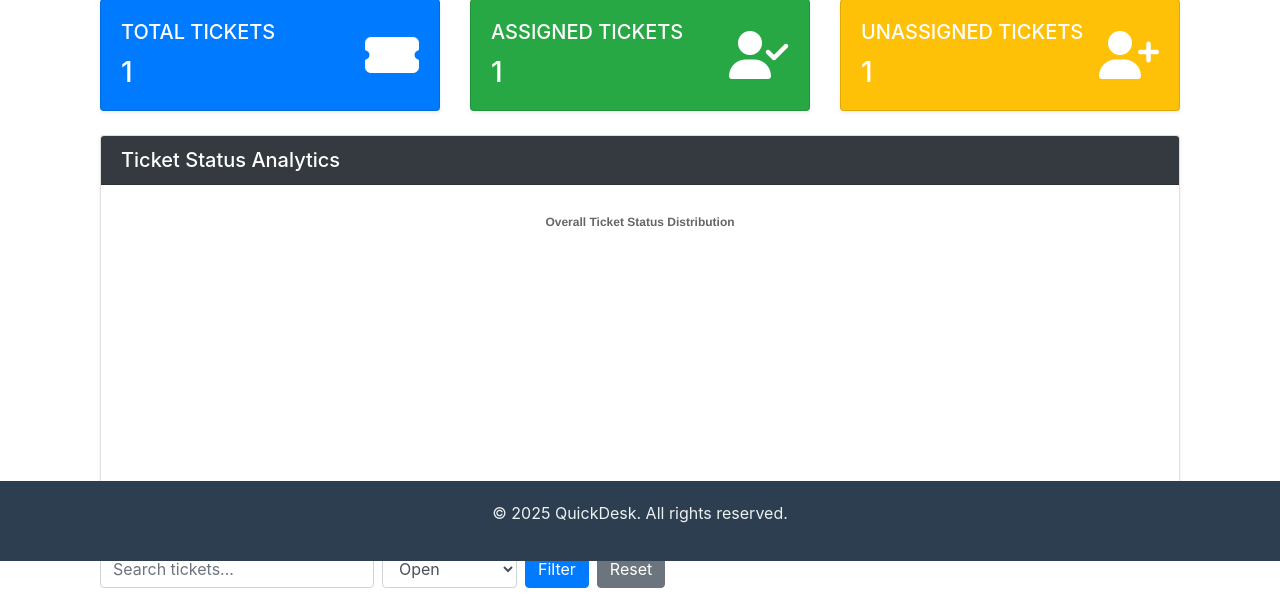
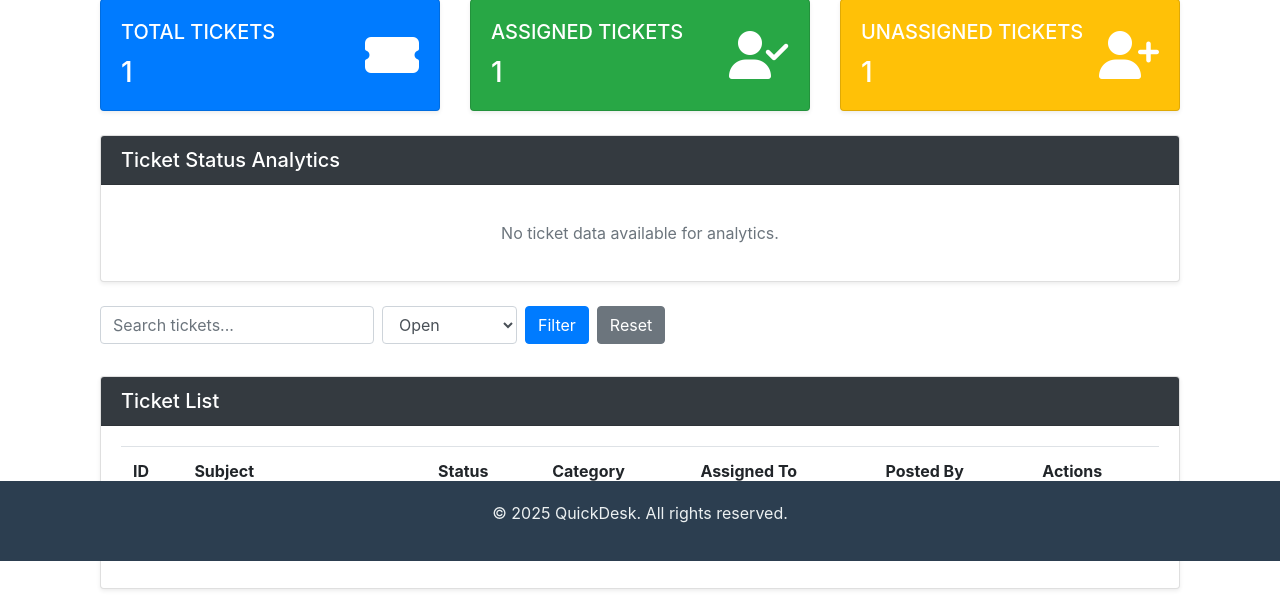
Before and after one commit to Shaik-Althaf-Techazsure/Quick_Task_Odoo, a Flask app: template templates/agent_dashboard.html in a window 1280 px wide. Shown: the part 239-834 px from the top of the page. Run offline with Flask 3, Linux system fonts and the light colour scheme; tables that the repository leaves empty hold one stand-in row (values such as "Sample post"); the template is opened without the code that fills it: values that come from a table or form of the project are taken from there, most other values are stand-ins (such as "Sample title", 1, 10 or a date in 2020); some libraries are stand-ins or nearby versions.

Commit message:
Update agent_dashboard.html

```diff
--- a/templates/agent_dashboard.html
+++ b/templates/agent_dashboard.html
@@ -154,6 +154,7 @@
         const statusData = {{ status_data | tojson }};
 
         // Chart for Tickets by Status (Doughnut Chart)
+        if (statusData.some(d => d > 0)) { // Only render if there's data
             const statusCtx = document.getElementById('statusChart').getContext('2d');
             const statusChart = new Chart(statusCtx, {
                 type: 'doughnut',
@@ -190,6 +191,11 @@
                     }
                 },
             });
+        } else {
+            // Display a message if no data exists
+            const chartContainer = document.getElementById('statusChart').parentElement;
+            chartContainer.innerHTML = '<p class="text-center text-muted mt-3">No ticket data available for analytics.</p>';
+        }
     });
 </script>
 {% endblock %}
```
Lines whose indentation alone changed are shown as unchanged.
